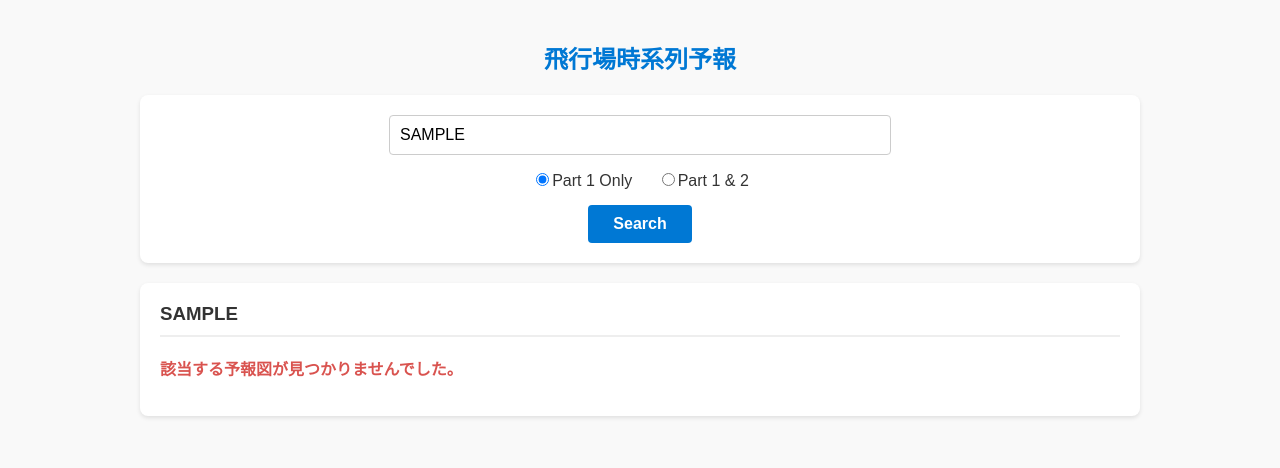
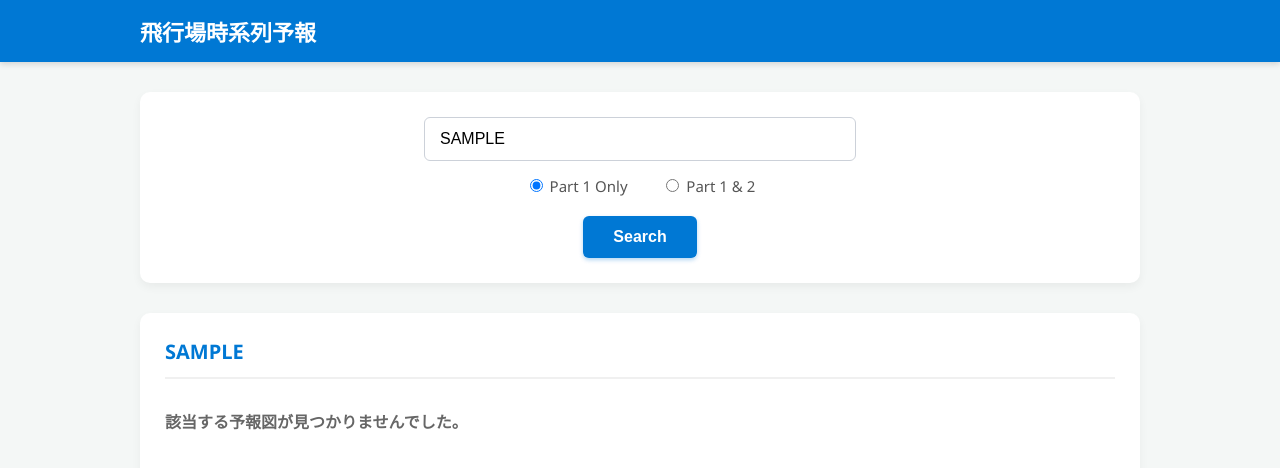
Before and after one commit to RMASH1692/BriefHub-QMC, a plain HTML site: page index.html in a window 1280 px wide. Both pictures are taken after typing "Sample" into the empty fields and a click on the button "Search". Drawn offline with nearby package versions, Linux system fonts and the light colour scheme; no server answers.

Commit message:
Update index.html

```diff
--- a/index.html
+++ b/index.html
@@ -3,42 +3,126 @@
 <head>
     <meta charset="UTF-8">
     <meta name="viewport" content="width=device-width, initial-scale=1.0">
-    <title>飛行場時系列予報</title>
+    <title>飛行場時系列予報 - BriefHub</title>
     <script src="https://cdnjs.cloudflare.com/ajax/libs/jspdf/2.5.1/jspdf.umd.min.js"></script>
     <style>
-        body { font-family: Arial, sans-serif; max-width: 1000px; margin: 0 auto; padding: 20px; color: #333; background-color: #f9f9f9; }
-        h2 { text-align: center; color: #0078D4; }
-        .controls { background: white; padding: 20px; border-radius: 8px; box-shadow: 0 2px 4px rgba(0,0,0,0.1); margin-bottom: 20px; text-align: center; }
+        /* 全体のリセットとベース設定 */
+        body {
+            font-family: 'Segoe UI', Tahoma, Geneva, Verdana, sans-serif;
+            margin: 0;
+            padding: 0;
+            color: #333;
+            background-color: #f4f7f6;
+        }
+
+        /* モダンなヘッダーUI */
+        .navbar {
+            background-color: #0078D4;
+            color: white;
+            padding: 15px 20px;
+            box-shadow: 0 2px 6px rgba(0,0,0,0.15);
+            margin-bottom: 30px;
+        }
+        .navbar-container {
+            max-width: 1000px;
+            margin: 0 auto;
+            display: flex;
+            align-items: center;
+            justify-content: space-between;
+        }
+        .navbar h1 {
+            margin: 0;
+            font-size: 22px;
+            font-weight: 600;
+        }
+
+        /* メインコンテンツ領域 */
+        .main-container {
+            max-width: 1000px;
+            margin: 0 auto;
+            padding: 0 20px 40px 20px;
+        }
+
+        /* コントロールパネル */
+        .controls {
+            background: white;
+            padding: 25px;
+            border-radius: 10px;
+            box-shadow: 0 4px 10px rgba(0,0,0,0.05);
+            margin-bottom: 30px;
+            text-align: center;
+        }
         .input-group { margin-bottom: 15px; }
-        input[type="text"] { padding: 10px; font-size: 16px; width: 50%; text-transform: uppercase; border: 1px solid #ccc; border-radius: 4px; }
-        .radio-group { margin-bottom: 15px; font-size: 16px; }
-        .radio-group label { margin: 0 10px; cursor: pointer; }
-        button { padding: 10px 25px; font-size: 16px; cursor: pointer; border: none; border-radius: 4px; font-weight: bold; transition: 0.2s; }
-        .btn-search { background-color: #0078D4; color: white; }
-        .btn-search:hover { background-color: #005a9e; }
-        .btn-pdf { background-color: #28a745; color: white; margin-top: 10px; display: none; }
-        .btn-pdf:hover { background-color: #218838; }
+        input[type="text"] {
+            padding: 12px 15px;
+            font-size: 16px;
+            width: 60%;
+            max-width: 400px;
+            text-transform: uppercase;
+            border: 1px solid #ccd1d9;
+            border-radius: 6px;
+            transition: border-color 0.3s;
+        }
+        input[type="text"]:focus {
+            outline: none;
+            border-color: #0078D4;
+        }
+        .radio-group { margin-bottom: 20px; font-size: 15px; color: #555; }
+        .radio-group label { margin: 0 15px; cursor: pointer; }
 
+        button {
+            padding: 12px 30px;
+            font-size: 16px;
+            cursor: pointer;
+            border: none;
+            border-radius: 6px;
+            font-weight: bold;
+            transition: all 0.2s ease;
+        }
+        .btn-search { background-color: #0078D4; color: white; box-shadow: 0 2px 4px rgba(0, 120, 212, 0.3); }
+        .btn-search:hover { background-color: #005a9e; transform: translateY(-1px); }
+        .btn-search:active { transform: translateY(1px); }
+
+        .btn-pdf { background-color: #28a745; color: white; margin-top: 15px; display: none; box-shadow: 0 2px 4px rgba(40, 167, 69, 0.3); }
+        .btn-pdf:hover { background-color: #218838; transform: translateY(-1px); }
+
+        /* 結果表示エリア */
         .result-container { display: flex; flex-direction: column; gap: 30px; }
-        .airport-section { background: white; padding: 20px; border-radius: 8px; box-shadow: 0 2px 4px rgba(0,0,0,0.1); }
-        .airport-section h3 { margin-top: 0; color: #333; border-bottom: 2px solid #eee; padding-bottom: 10px; }
-        .img-wrapper { margin-top: 15px; text-align: center; }
-        .img-wrapper h4 { margin: 5px 0; color: #666; font-size: 14px; }
-        .img-wrapper img { max-width: 100%; height: auto; border: 1px solid #ddd; }
-        .status-msg { color: #d9534f; font-weight: bold; }
+        .airport-section {
+            background: white;
+            padding: 25px;
+            border-radius: 10px;
+            box-shadow: 0 4px 10px rgba(0,0,0,0.05);
+        }
+        .airport-section h3 {
+            margin-top: 0;
+            color: #0078D4;
+            border-bottom: 2px solid #f0f0f0;
+            padding-bottom: 12px;
+            font-size: 20px;
+        }
+        .img-wrapper { margin-top: 20px; text-align: center; }
+        .img-wrapper h4 { margin: 0 0 10px 0; color: #666; font-size: 14px; background: #f8f9fa; display: inline-block; padding: 4px 12px; border-radius: 20px;}
+        .img-wrapper img { max-width: 100%; height: auto; border: 1px solid #e0e0e0; border-radius: 4px; }
+        .status-msg { color: #d9534f; font-weight: bold; padding: 10px 0;}
     </style>
 </head>
 <body>
 
-    <h2>飛行場時系列予報</h2>
+    <header class="navbar">
+        <div class="navbar-container">
+            <h1>飛行場時系列予報</h1>
+        </div>
+    </header>
 
+    <div class="main-container">
         <div class="controls">
             <div class="input-group">
-            <input type="text" id="icao-input" placeholder="ICAO (RJTT RJAA...)">
+                <input type="text" id="icao-input" placeholder="ICAO (例: RJTT RJAA...)">
             </div>
             <div class="radio-group">
-            <label><input type="radio" name="part-select" value="part1" checked>Part 1 Only</label>
-            <label><input type="radio" name="part-select" value="both">Part 1 & 2</label>
+                <label><input type="radio" name="part-select" value="part1" checked> Part 1 Only</label>
+                <label><input type="radio" name="part-select" value="both"> Part 1 & 2</label>
             </div>
             <button class="btn-search" onclick="searchImages()">Search</button>
             <br>
@@ -46,11 +130,11 @@
         </div>
 
         <div id="result-container" class="result-container"></div>
+    </div>
 
     <script>
         const WORKER_URL = "https://taf-proxy.bbfn2187.workers.dev";
 
-        // 取得した画像データを保持する配列（PDF化用）
         let fetchedImages = [];
 
         async function fetchImageAsBase64(icao, type) {
@@ -87,42 +171,40 @@
             }
 
             for (const icao of icaos) {
-                // 空港ごとのセクション枠を作成
                 const section = document.createElement('div');
                 section.className = 'airport-section';
-                section.innerHTML = `<h3>${icao}</h3><p id="status-${icao}">データ取得中...</p>`;
+                section.innerHTML = `<h3>${icao}</h3><p id="status-${icao}" class="status-msg" style="color:#666;">データ取得中...</p>`;
                 container.appendChild(section);
                 const statusEl = document.getElementById(`status-${icao}`);
 
                 let foundAny = false;
 
-                // Part 1 (QMCD98) の取得
+                // Part 1
                 const base64Part1 = await fetchImageAsBase64(icao, 'QMCD98');
                 if (base64Part1) {
                     foundAny = true;
-                    appendImageToSection(section, base64Part1, 'Part 1 (QMCD98)');
+                    appendImageToSection(section, base64Part1, 'Part 1');
                     fetchedImages.push({ icao: icao, part: 'Part 1', dataUrl: base64Part1 });
                 }
 
-                // Part 2 (QMCJ98) の取得（両方選択時のみ）
+                // Part 2
                 if (partSelect === 'both') {
                     const base64Part2 = await fetchImageAsBase64(icao, 'QMCJ98');
                     if (base64Part2) {
                         foundAny = true;
-                        appendImageToSection(section, base64Part2, 'Part 2 (QMCJ98)');
+                        appendImageToSection(section, base64Part2, 'Part 2');
                         fetchedImages.push({ icao: icao, part: 'Part 2', dataUrl: base64Part2 });
                     }
                 }
 
                 if (foundAny) {
-                    statusEl.style.display = 'none'; // 成功時はステータス非表示
+                    statusEl.style.display = 'none';
                 } else {
                     statusEl.className = 'status-msg';
                     statusEl.innerText = '該当する予報図が見つかりませんでした。';
                 }
             }
 
-            // 画像が1枚でも取得できていればPDFボタンを表示
             if (fetchedImages.length > 0) {
                 btnPdf.style.display = 'inline-block';
             }
@@ -146,18 +228,14 @@
             fetchedImages.forEach((imgObj, index) => {
                 if (index > 0) doc.addPage();
 
-                // ヘッダーテキスト
-                doc.setFont("helvetica", "bold");
-                doc.setFontSize(16);
-                doc.setTextColor(0, 120, 212);
-                doc.text(`${imgObj.icao} Aerodrome Sequential Forecast - ${imgObj.part}`, margin, margin + 5);
+                // 以前あった doc.text(...) の青文字挿入コードを削除しました
 
-                // 画像の比率を維持してA4横幅に合わせる
                 const imgProps = doc.getImageProperties(imgObj.dataUrl);
                 const pdfImgWidth = pageWidth - (margin * 2);
                 const pdfImgHeight = (imgProps.height * pdfImgWidth) / imgProps.width;
 
-                doc.addImage(imgObj.dataUrl, 'PNG', margin, margin + 15, pdfImgWidth, pdfImgHeight);
+                // Y座標を margin + 15 から margin に変更し、画像を上に詰めました
+                doc.addImage(imgObj.dataUrl, 'PNG', margin, margin, pdfImgWidth, pdfImgHeight);
             });
 
             doc.save("BriefHub_QMC.pdf");
```
Lines whose indentation alone changed are shown as unchanged.
